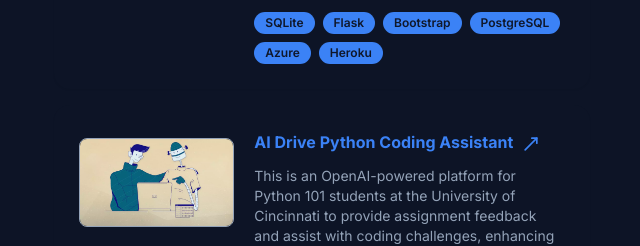
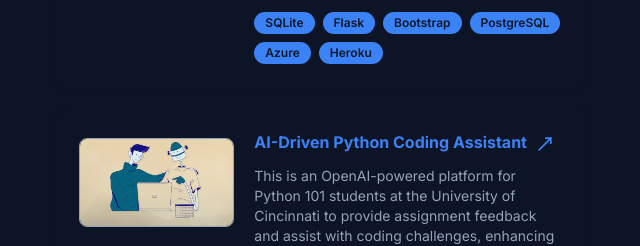
Before and after one commit to roshnik1/e-portfolio, a Next.js app: page / in a window 1280 px wide. Shown: the part 2362-2608 px from the top of the page, without its empty margins (594-1234 px from the left). Built offline with nearby package versions, Linux system fonts and the light colour scheme.

Commit message:
Fix typos

```diff
--- a/components/Projects.tsx
+++ b/components/Projects.tsx
@@ -28,7 +28,7 @@ const jobProjects = [
   },
   {
     imagePath: "/code_assistant.png",
-    title: "AI Drive Python Coding Assistant",
+    title: "AI-Driven Python Coding Assistant",
     description:
       "This is an OpenAI-powered platform for Python 101 students at the University of Cincinnati to provide assignment feedback and assist with coding challenges, enhancing their learning experience.",
     skills: [
```
